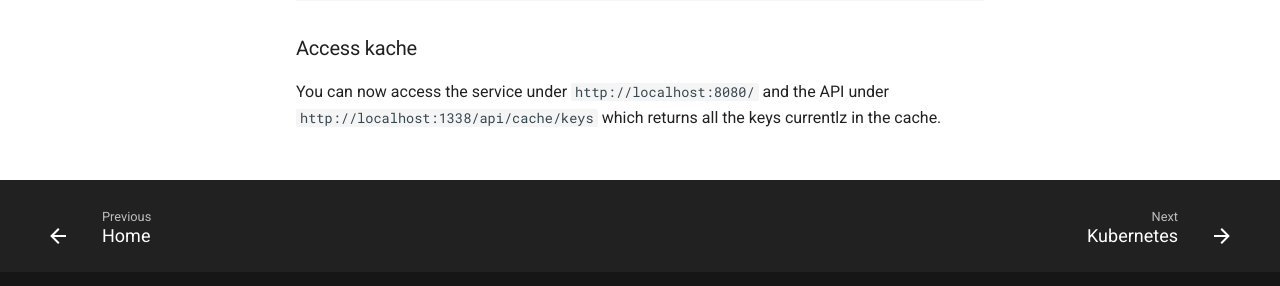
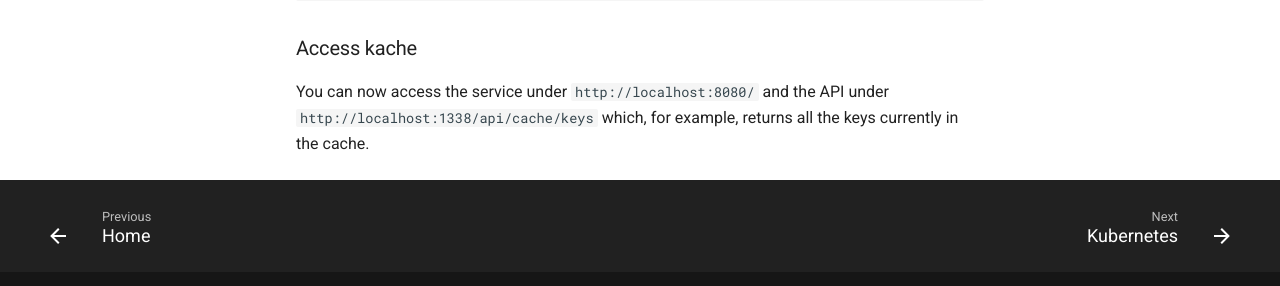
Before and after one commit to kacheio/docs, an MkDocs documentation site: the page built from docs/intro/quick-start.md, in a window 1280 px wide and 1394 px high. Shown: the part 1057-1343 px from the top of the window. Built offline with MkDocs 1.6.1 and Material for MkDocs 9.7.7, drawn with Linux system fonts in a browser that asks for light colours; comment, search, counter and statistics services are not loaded.

Commit message:
Fix typo

````diff
--- a/docs/intro/quick-start.md
+++ b/docs/intro/quick-start.md
@@ -45,4 +45,4 @@ docker-compose -f cloud/docker/docker-compose.yml up
 ```
 
 ### Access kache
-You can now access the service under `http://localhost:8080/` and the API under `http://localhost:1338/api/cache/keys` which returns all the keys currentlz in the cache.
+You can now access the service under `http://localhost:8080/` and the API under `http://localhost:1338/api/cache/keys` which, for example, returns all the keys currently in the cache.
````
